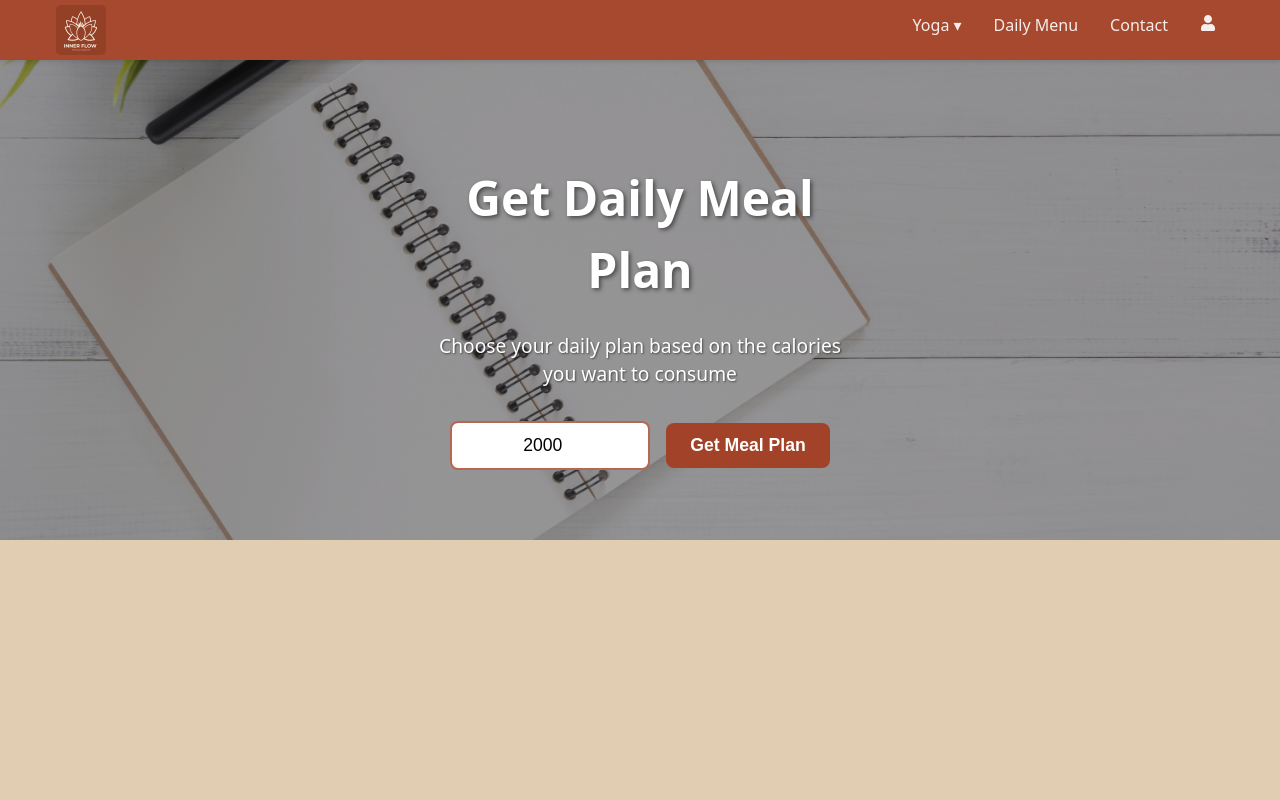
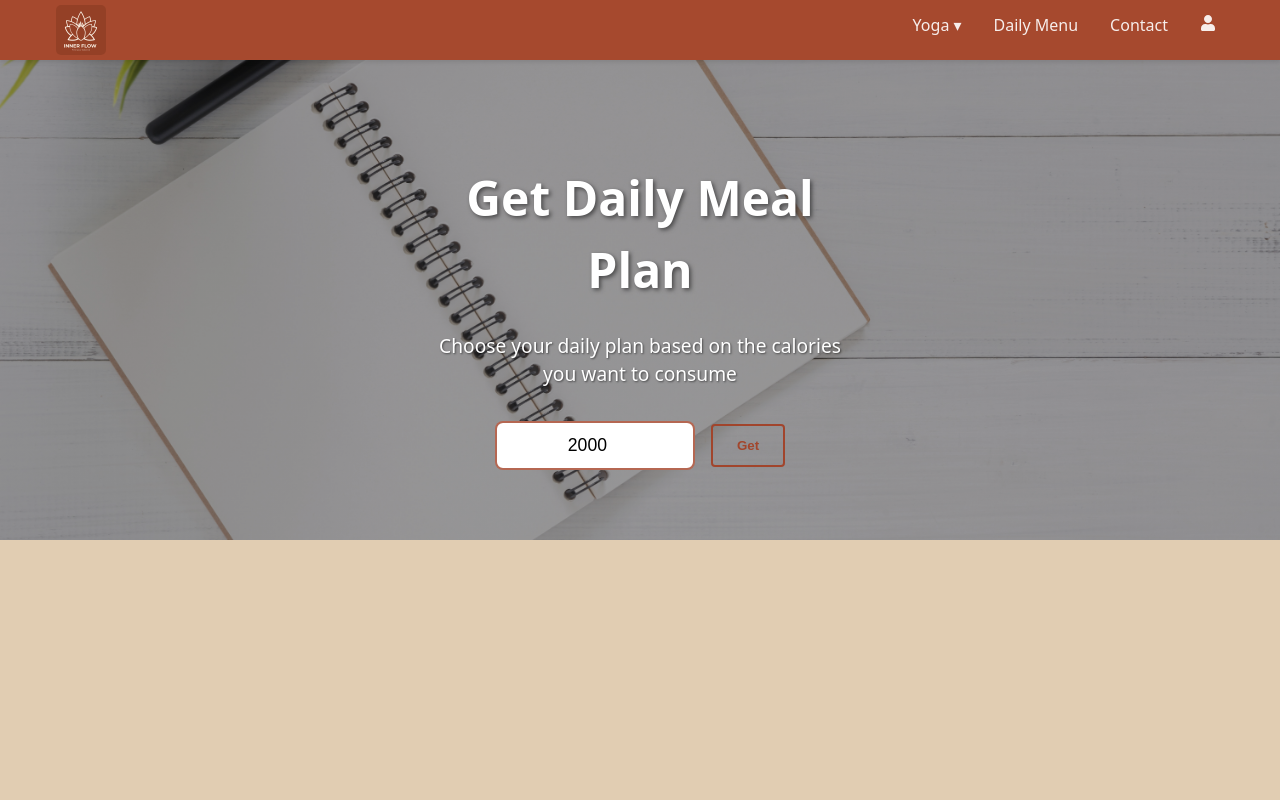
Before and after one commit to IsabelTizon/inner-flow, a React (Vite) app: page /dailyMenu in a window 1280 px wide. Shown: the top 800 px of the page. Built offline with nearby package versions, Linux system fonts and the light colour scheme.

Commit message:
Refactor DailyMenu to use MealCard and Btn components
Replaces inline meal card and button markup in DailyMenu with reusable MealCard and Btn components for improved modularity. Removes related CSS for .mealCard and .button, delegating their styles to the respective components.

```diff
--- a/src/pages/dailyMenu/dailyMenu.jsx
+++ b/src/pages/dailyMenu/dailyMenu.jsx
@@ -1,45 +1,37 @@
-import { useState } from "react"; // React's useState hook for managing component state
+import { useState } from "react";
 import styles from "./dailyMenu.module.css";
+import MealCard from "./components/MealCard";
+import Btn from "../../components/globals/Buttons/Btn";
 
 export default function DailyMenu() {
-	const [mealData, setMealData] = useState(null); // State to store meal data from API response
-	const [calories, setCalories] = useState(2000); // State to store user's desired calorie input (default 2000)
-	const [loading, setLoading] = useState(false); // State to track loading status during API call
-	const [error, setError] = useState(""); // State to store error messages if API call fails
+	const [mealData, setMealData] = useState(null);
+	const [calories, setCalories] = useState(2000);
+	const [loading, setLoading] = useState(false);
+	const [error, setError] = useState("");
 
-	// Async function to fetch meal data from Spoonacular API
 	const getMealData = async () => {
-		setLoading(true); // Set loading to true when starting API call
-		setError(""); // Clear any previous error messages
+		setLoading(true);
+		setError("");
 		try {
-			// Make API call to Spoonacular with user's calorie preference
 			const response = await fetch(
 				`https://api.spoonacular.com/mealplanner/generate?apiKey=${
-					import.meta.env.VITE_SPOONACULAR_API_KEY // Environment variable for API key
+					import.meta.env.VITE_SPOONACULAR_API_KEY
 				}&timeFrame=day&targetCalories=${calories}`
 			);
-			// Check if the response was successful
 			if (!response.ok) {
 				throw new Error("Error fetching meal data");
 			}
-			// Convert response to JSON format
 			const data = await response.json();
-			// Update state with received meal data
 			setMealData(data);
 		} catch {
-			// Set error message if API call fails
 			setError("Error al obtener el plan de comidas");
 		} finally {
-			// Always set loading to false when API call completes (success or fail)
 			setLoading(false);
 		}
 	};
 
-	// Handle form submission when user clicks "Get Meal Plan"
 	const handleSubmit = (e) => {
-		// Prevent default form submission behavior
 		e.preventDefault();
-		// Call function to fetch meal data
 		getMealData();
 	};
 
@@ -63,50 +55,33 @@ export default function DailyMenu() {
 							className={styles.input}
 							type="number"
 							value={calories}
-							// Update calories state when user types
 							onChange={(e) => setCalories(e.target.value)}
 							placeholder="Calories e.g. 2000"
 							min="1200"
 							max="4000"
 						/>
-						<button
-							className={styles.button}
+						<Btn
+							text="Get"
+							variant="secondary"
 							type="submit"
-							disabled={loading} // Disable during API call
+							// disabled={loading}
 						>
 							{loading ? "Loading..." : "Get Meal Plan"}
-						</button>
+						</Btn>
 					</form>
 
 					{error && <p className={styles.error}>{error}</p>}
 				</div>
 			</div>
 
-			{/* Conditional rendering: only show meals if data exists and has meals array */}
-			{mealData && mealData.meals && (
+			{mealData?.meals && (
 				<div className={styles.mealResults}>
 					<h3>
 						Your Daily Meal Plan ({calories} calories)
 					</h3>
 					<div className={styles.meals}>
-						{/* Map through each meal and create a card */}
-						{mealData.meals.map((meal, index) => (
-							<div key={index} className={styles.mealCard}>
-								{/* Meal image with fallback if image fails to load */}
-								<img
-									src={`https://spoonacular.com/recipeImages/${meal.id}-312x231.jpg`}
-									alt={meal.title}
-									onError={(e) => {
-										e.target.src =
-											"https://via.placeholder.com/312x231?text=No+Image";
-									}}
-								/>
-								<h4>{meal.title}</h4>
-								<p>
-									Ready in {meal.readyInMinutes} minutes
-								</p>
-								<p>Servings: {meal.servings}</p>
-							</div>
+						{mealData.meals.map((meal) => (
+							<MealCard key={meal.id} meal={meal} />
 						))}
 					</div>
 				</div>
--- a/src/pages/dailyMenu/dailyMenu.module.css
+++ b/src/pages/dailyMenu/dailyMenu.module.css
@@ -52,32 +52,12 @@
 	font-size: 1.1rem;
 	width: 200px;
 	text-align: center;
+	cursor: text;
 }
 
 .input:focus {
 	outline: none;
 	border-color: rgba(163, 66, 39, 1);
-}
-
-.button {
-	background: rgba(163, 66, 39, 0.98);
-	color: white;
-	border: none;
-	border-radius: 8px;
-	padding: 12px 24px;
-	font-size: 1.1rem;
-	font-weight: 600;
-	cursor: pointer;
-	transition: background 0.2s;
-}
-
-.button:hover {
-	background: rgba(163, 66, 39, 1);
-}
-
-.button:disabled {
-	opacity: 0.7;
-	cursor: not-allowed;
 }
 
 .error {
@@ -106,39 +86,6 @@
 	flex-wrap: wrap;
 }
 
-.mealCard {
-	background: white;
-	border-radius: 12px;
-	box-shadow: 0 4px 12px rgba(0, 0, 0, 0.1);
-	padding: 1.5rem;
-	text-align: center;
-	flex: 0 1 calc(33.333% - 1.5rem);
-	transition: transform 0.2s;
-}
-
-.mealCard:hover {
-	transform: translateY(-5px);
-}
-
-.mealCard img {
-	width: 100%;
-	height: 200px;
-	object-fit: cover;
-	border-radius: 8px;
-	margin-bottom: 1rem;
-}
-
-.mealCard h4 {
-	color: rgba(163, 66, 39, 0.98);
-	margin-bottom: 0.5rem;
-	font-size: 1.3rem;
-}
-
-.mealCard p {
-	color: #666;
-	margin: 0.25rem 0;
-}
-
 /* ---------------- RESPONSIVE ---------------- */
 
 /* Tablets */
@@ -148,9 +95,6 @@
 	}
 	.subtitle {
 		font-size: 1rem;
-	}
-	.mealCard {
-		flex: 0 1 calc(50% - 1rem);
 	}
 }
 
@@ -174,9 +118,6 @@
 		width: 100%;
 		max-width: 300px;
 	}
-	.mealCard {
-		flex: 0 1 100%;
-	}
 }
 
 /* Mobile */
```
